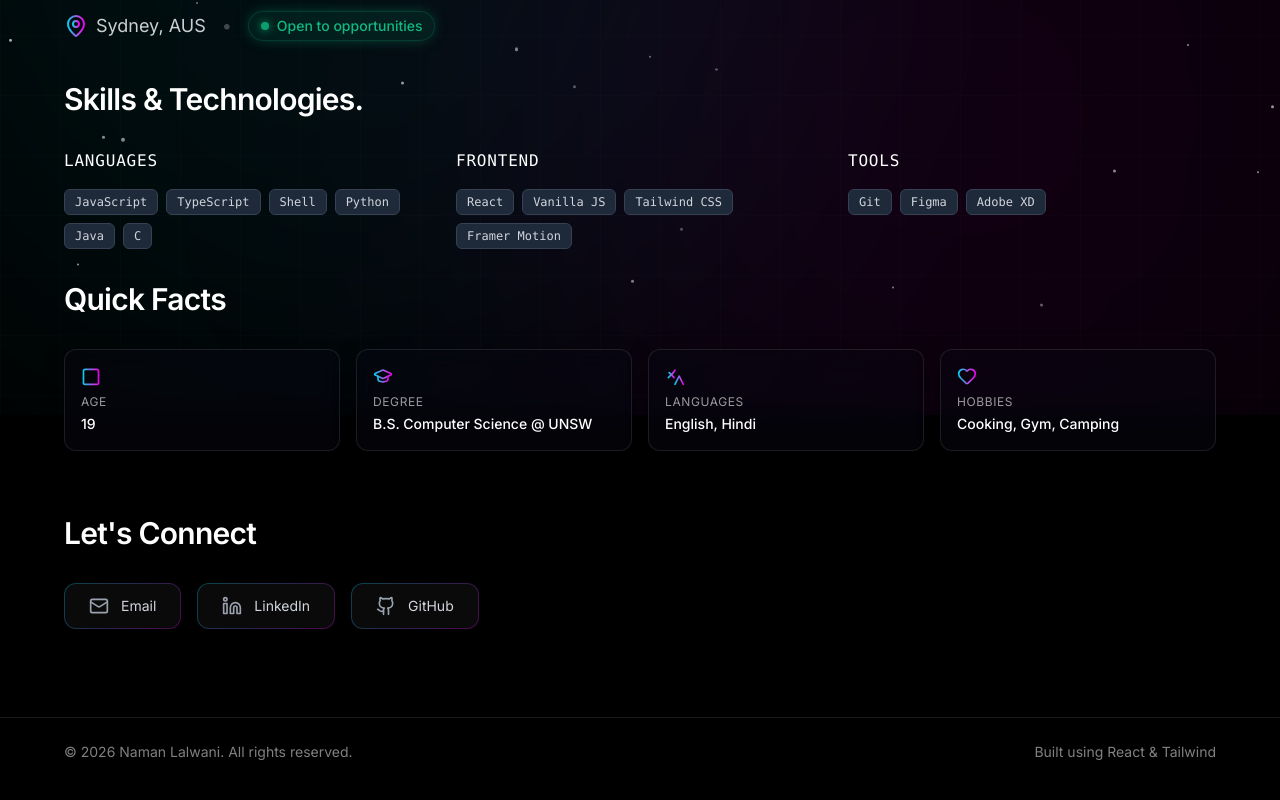
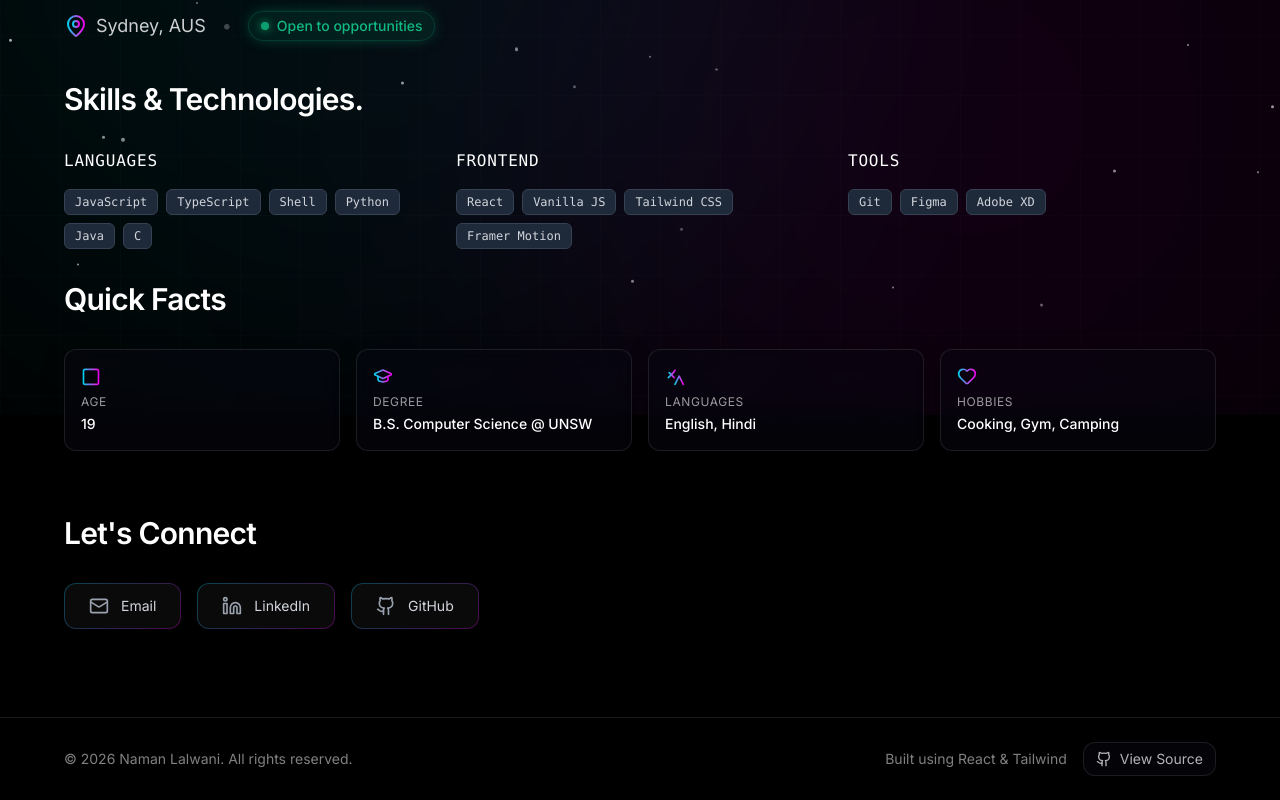
Before and after one commit to CocaCola-Scmr/Portfolio-Site, a React (Vite) app: page /about in a window 1280 px wide. Shown: the part 385-1185 px from the top of the page. Built offline with nearby package versions, Linux system fonts and the light colour scheme.

Commit message:
Updated footer

```diff
--- a/src/Footer.jsx
+++ b/src/Footer.jsx
@@ -1,13 +1,24 @@
-import { Heart } from 'lucide-react';
+import { Heart, Github } from 'lucide-react';
 
 function Footer() {
   const currentYear = new Date().getFullYear();
 
   return (
     <footer className="w-full mt-20 py-6 border-t border-white/10">
-      <div className="w-[90vw] max-w-[1500px] mx-auto flex flex-col sm:flex-row items-center justify-between gap-3 text-sm text-white/50">
+      <div className="w-[90vw] max-w-[1500px] mx-auto flex flex-col sm:flex-row items-center justify-between gap-4 text-sm text-white/50">
         <p>© {currentYear} Naman Lalwani. All rights reserved.</p>
-        <p className="flex items-center gap-1.5">Built using React & Tailwind</p>
+        <div className="flex items-center gap-4">
+          <p className="flex items-center gap-1.5">Built using React & Tailwind</p>
+          <a
+            href="https://github.com/CocaCola-Scmr/Portfolio-Site"
+            target="_blank"
+            rel="noopener noreferrer"
+            className="card-glow px-3 py-1.5 flex items-center gap-2 text-white/70 hover:text-white transition-colors duration-300"
+          >
+            <Github className="w-4 h-4" />
+            <span>View Source</span>
+          </a>
+        </div>
       </div>
     </footer>
   );
```
